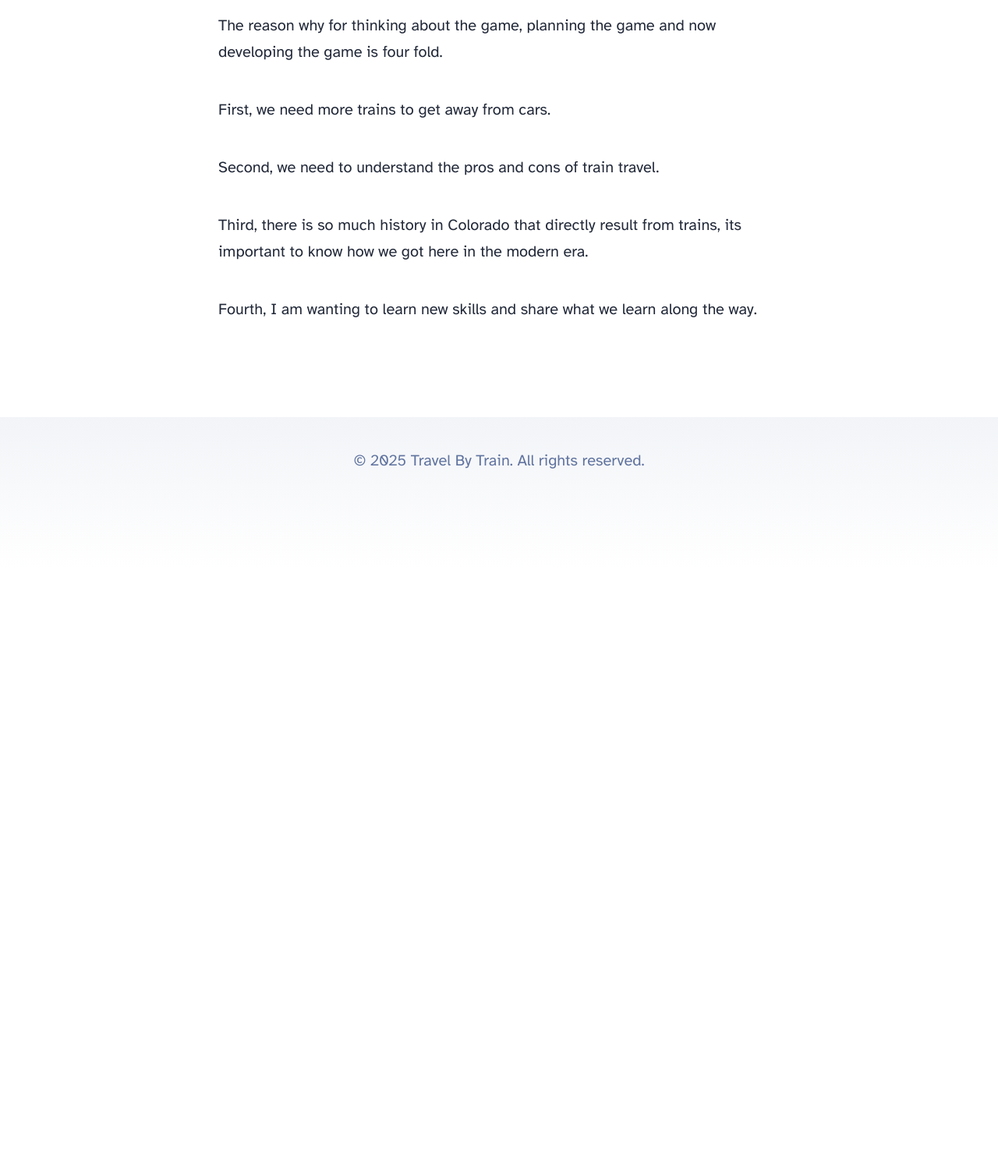
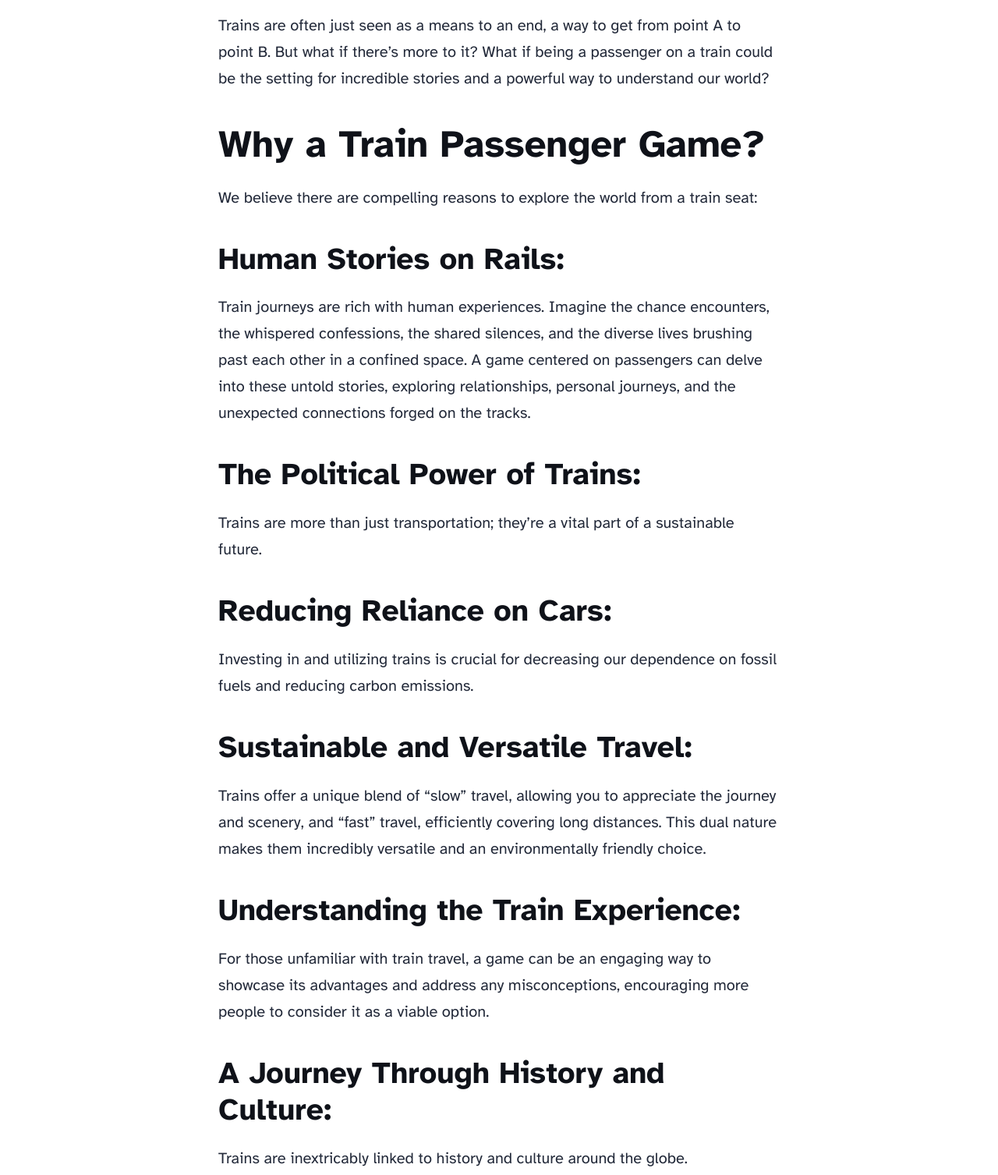
Before and after one commit to BSA-Consulting-LLC/travelbytraingamewebsite, an Astro site: page /blog/travel_by_train_the_why in a window 1280 px wide. Shown: the part 1044-2551 px from the top of the page at 78% size. Before the commit the page ends 1773 px from the top, so only its background shows below. Built offline with nearby package versions, Linux system fonts and the light colour scheme; Astro itself is replaced by a stand-in of ours.

Commit message:
Update Travel_By_Train_The_Why.md

```diff
--- a/src/content/blog/Travel_By_Train_The_Why.md
+++ b/src/content/blog/Travel_By_Train_The_Why.md
@@ -4,13 +4,33 @@ description: "Why we need video games and trains."
 pubDate: "June 26 2025"
 heroImage: "/Gemini_Generated_Image_Golden_Age_2_smaller.jpg"
 ---
+Trains are often just seen as a means to an end, a way to get from point A to point B. But what if there's more to it? What if being a passenger on a train could be the setting for incredible stories and a powerful way to understand our world?
 
-The reason why for thinking about the game, planning the game and now developing the game is four fold.
+## Why a Train Passenger Game?
+We believe there are compelling reasons to explore the world from a train seat:
 
-First, we need more trains to get away from cars.
+### Human Stories on Rails:
+Train journeys are rich with human experiences. Imagine the chance encounters, the whispered confessions, the shared silences, and the diverse lives brushing past each other in a confined space. A game centered on passengers can delve into these untold stories, exploring relationships, personal journeys, and the unexpected connections forged on the tracks.
 
-Second, we need to understand the pros and cons of train travel.
+### The Political Power of Trains:
+Trains are more than just transportation; they're a vital part of a sustainable future.
 
-Third, there is so much history in Colorado that directly result from trains, its important to know how we got here in the modern era.
+### Reducing Reliance on Cars:
+Investing in and utilizing trains is crucial for decreasing our dependence on fossil fuels and reducing carbon emissions.
 
-Fourth, I am wanting to learn new skills and share what we learn along the way.
+### Sustainable and Versatile Travel:
+Trains offer a unique blend of "slow" travel, allowing you to appreciate the journey and scenery, and "fast" travel, efficiently covering long distances. This dual nature makes them incredibly versatile and an environmentally friendly choice.
+
+### Understanding the Train Experience:
+For those unfamiliar with train travel, a game can be an engaging way to showcase its advantages and address any misconceptions, encouraging more people to consider it as a viable option.
+
+### A Journey Through History and Culture:
+Trains are inextricably linked to history and culture around the globe.
+
+### Connecting the Past to the Present:
+Think about Colorado, where the discovery of gold directly sparked the widespread development of railways, which in turn led to the growth of cities. Understanding this intertwined history helps us grasp how societies evolved and why certain regions developed the way they did. A game can offer a unique window into these historical narratives.
+
+### Untapped Educational Medium:
+Video games are an incredibly powerful and engaging medium for education and historical exploration. They offer an immersive way to learn about the past, understand complex societal issues, and even envision potential futures, all while having fun.
+
+Ready to embark on a new kind of journey?
```
